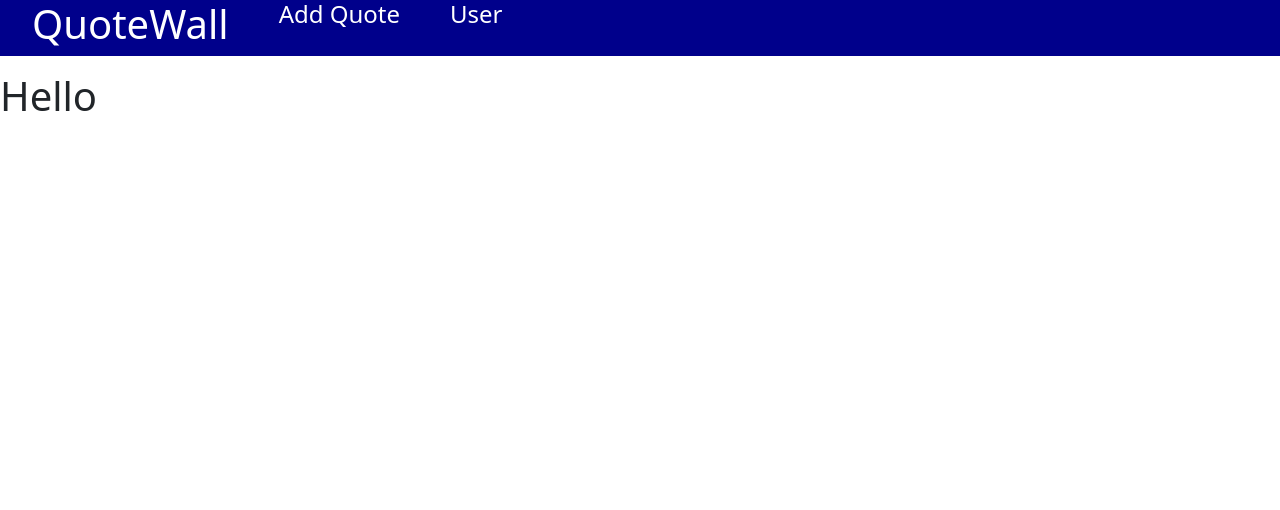
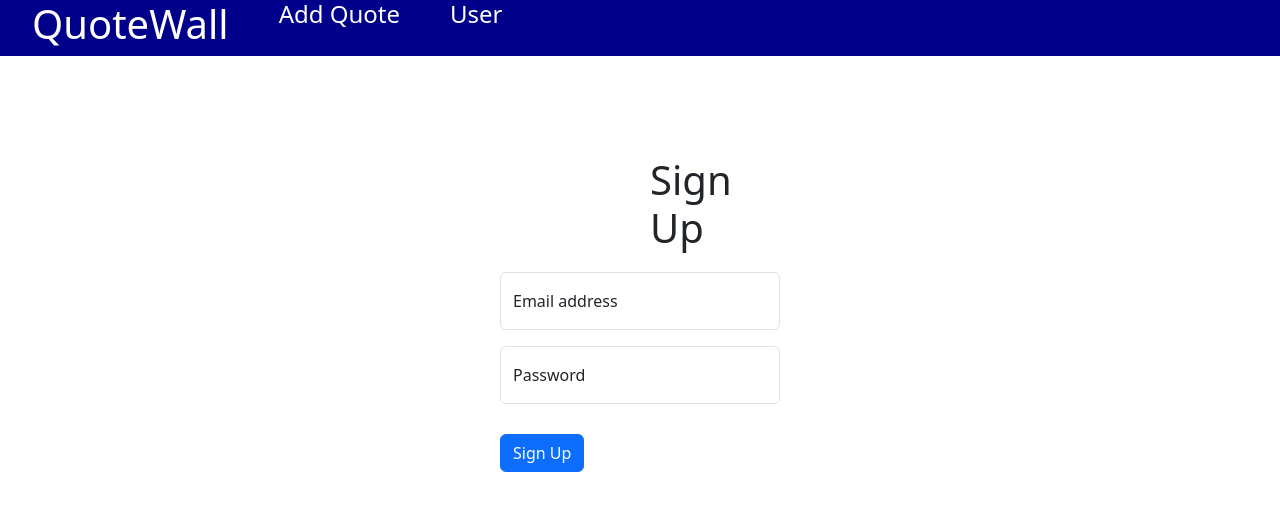
Before and after one commit to Mrmckney/react-quote-wall, a React (Create React App) app: page /login in a window 1280 px wide. Shown: the top 510 px of the page. Built offline with nearby package versions, Linux system fonts and the light colour scheme.

Commit message:
added handleSubmit to login

```diff
--- a/src/components/Login.jsx
+++ b/src/components/Login.jsx
@@ -1,6 +1,35 @@
+import { useState } from 'react'
+import { FloatingLabel, Form, Button } from 'react-bootstrap'
+
 function Login(){
+
+    const [password, setPassword] = useState(null)
+    const [email, setEmail] = useState(null)
+
+    const handleSubmit = () => {
+        fetch('http://localhost:5000', {
+            method: 'POST',
+            headers: {
+                'Content-Type': 'application/json'
+            },
+            body: JSON.stringify({password, email})
+        })
+        .then(response => response.json())
+        .then(data => console.log(data))
+        .catch(err => alert(err))
+    }
+
     return(
-        <h1>Hello</h1>
+        <div style={{ marginLeft: '500px', marginRight: '500px', marginTop: 100}}>
+            <h1 style={{ marginLeft: 150, marginBottom: 20}}>Sign Up</h1>
+            <FloatingLabel controlId="floatingInput" label="Email address" className="mb-3">
+                <Form.Control type="email" placeholder="name@example.com" onChange={e => setEmail(e.target.value)}/>
+            </FloatingLabel>
+            <FloatingLabel controlId="floatingPassword" label="Password">
+                <Form.Control type="password" placeholder="Password" onChange={e => setPassword(e.target.value)}/>
+            </FloatingLabel>
+            <Button style={{ marginTop: 30 }} onSubmit={handleSubmit} >Sign Up</Button>
+        </div>
     )
 }
 
```
